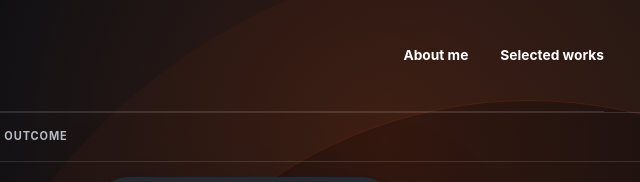
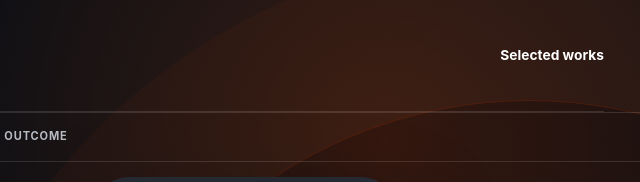
Before and after one commit to giuliana-migliorisi/giuliana-portfolio-github-pages-v2, a plain HTML site: page cases/copateur/index.html in a window 1280 px wide. Shown: the top 182 px of the page, 640-1280 px from the left. Drawn offline with Linux system fonts and the light colour scheme.

Commit message:
Simplify Copateur case study header

```diff
--- a/cases/copateur/index.html
+++ b/cases/copateur/index.html
@@ -70,7 +70,7 @@
     .wordmark { font-size: clamp(1.4rem, 2.2vw, 2rem); line-height: 1; font-weight: 760; letter-spacing: -.07em; }
     .wordmark span { color: var(--orange); }
     .role { border-left: 1px solid #636872; padding-left: 19px; max-width: 145px; color: #b7bbc2; font-size: .86rem; line-height: 1.2; }
-    .main-nav { display: flex; gap: 32px; align-items: center; }
+    .main-nav { display: flex; gap: 32px; align-items: center; margin-left: auto; }
     .main-nav a { font-size: .86rem; font-weight: 650; text-decoration: none; white-space: nowrap; }
     .main-nav a:hover { text-decoration: underline; text-underline-offset: 5px; }
     .case-nav-row { border-top: 1px solid var(--line); border-bottom: 1px solid var(--line); overflow: hidden; }
@@ -432,7 +432,6 @@
         <span class="role">Senior Product Designer</span>
       </a>
       <nav class="main-nav" aria-label="Main navigation">
-        <a href="../../index.html#about">About me</a>
         <a href="../../selected-works.html">Selected works</a>
       </nav>
     </div>
```
